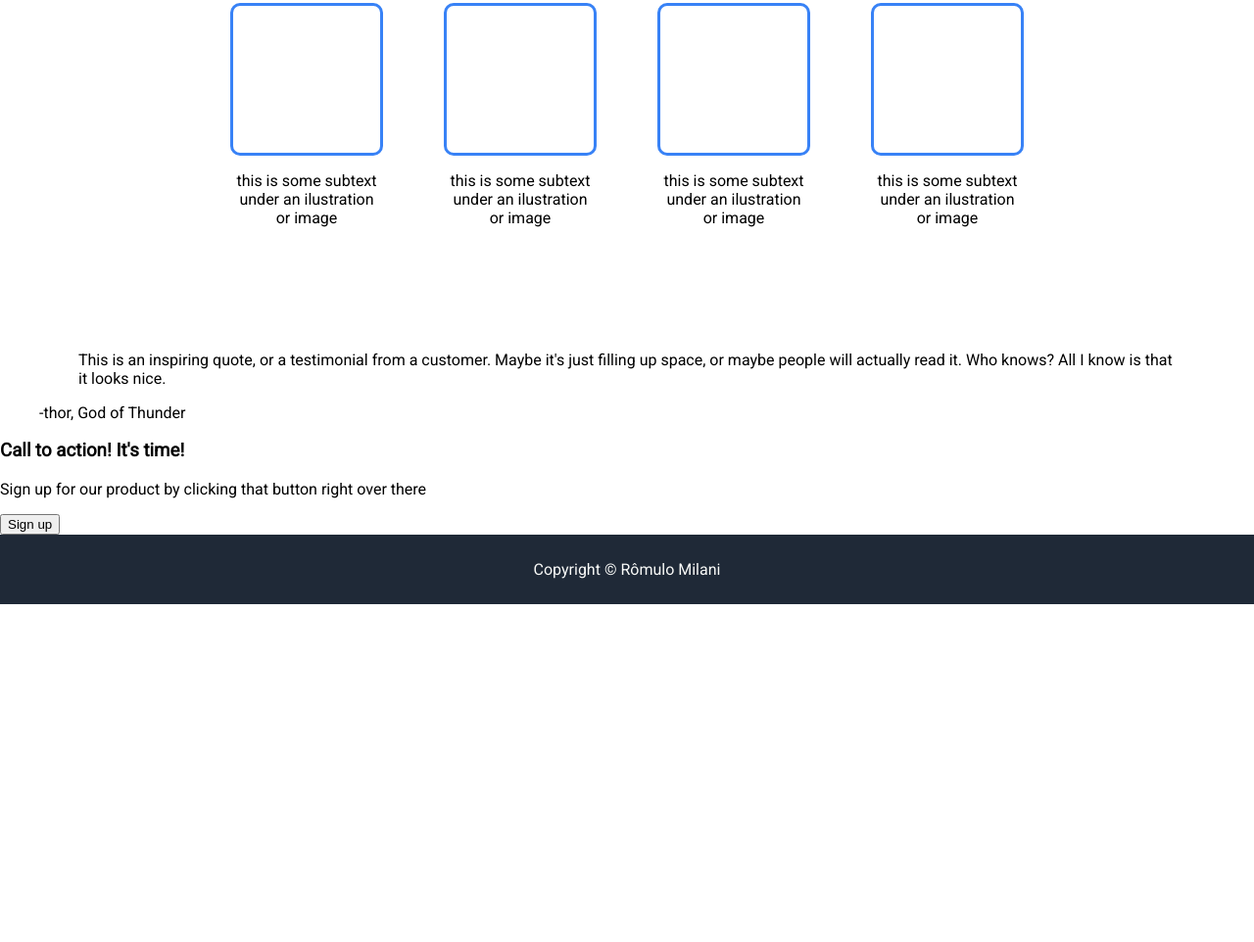
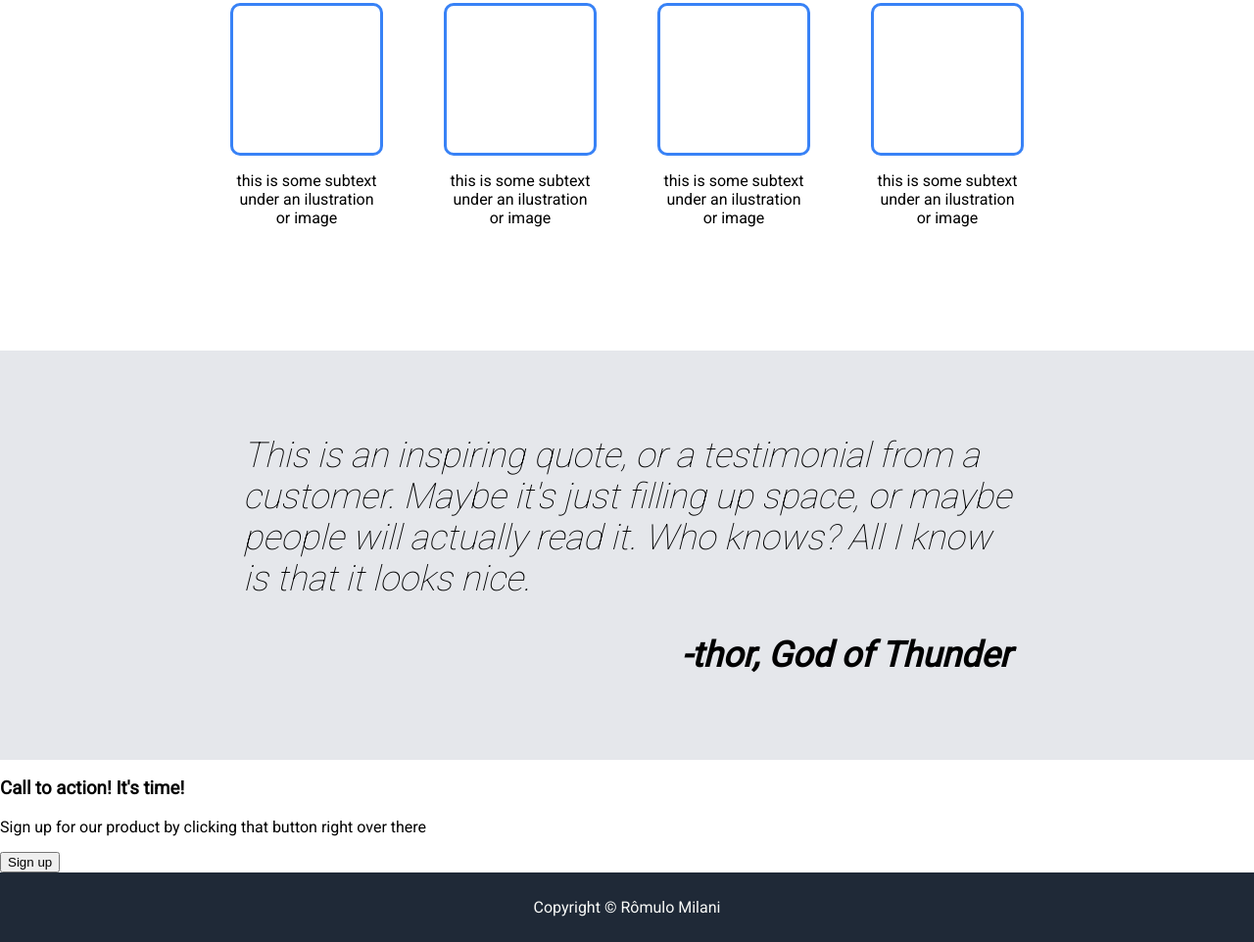
Before and after one commit to romulo-milani/Praticando-Landing-Page, a plain HTML site: page index.html in a window 1280 px wide. Shown: the part 925-1887 px from the top of the page at 98% size. Before the commit the page ends 1542 px from the top, so only its background shows below. Drawn offline with Linux system fonts and the light colour scheme.

Commit message:
finished quote section

```diff
--- a/index.html
+++ b/index.html
@@ -62,16 +62,15 @@
         </div>
 
         <div class="quote-section">
-
-            <figure>
-                <blockquote>
-                    <p>This is an inspiring quote, or a testimonial from a customer. Maybe it's just filling up space,
-                        or
-                        maybe people will actually read it. Who knows? All I know is that it looks nice.
-                    </p>
-                </blockquote>
-                <figcaption>-thor, God of Thunder</figcaption>
-            </figure>
+            <div class="quote-container">
+                <p>
+                    This is an inspiring quote, or a testimonial from a <br> customer. Maybe it's just filling up space,
+                    or maybe <br> people will actually read it. Who knows? All I know <br> is that it looks nice.
+                </p>
+                <p class="author">
+                    -thor, God of Thunder
+                </p>
+            </div>
         </div>
 
         <div class="cta-section">
--- a/style.css
+++ b/style.css
@@ -128,6 +128,22 @@ h2 {
     text-align: center;
 }
 
+.quote-section {
+    display: flex;
+    flex-direction: column;
+    align-items: center;
+    background-color: #E5E7EB;
+    font-size: 36px;
+    font-weight: lighter;
+    font-style: italic;
+    padding: 50px;
+}
+
+.author {
+    text-align: end;
+    font-weight: bold;
+}
+
 footer {
     padding: 10px;
 }
```
